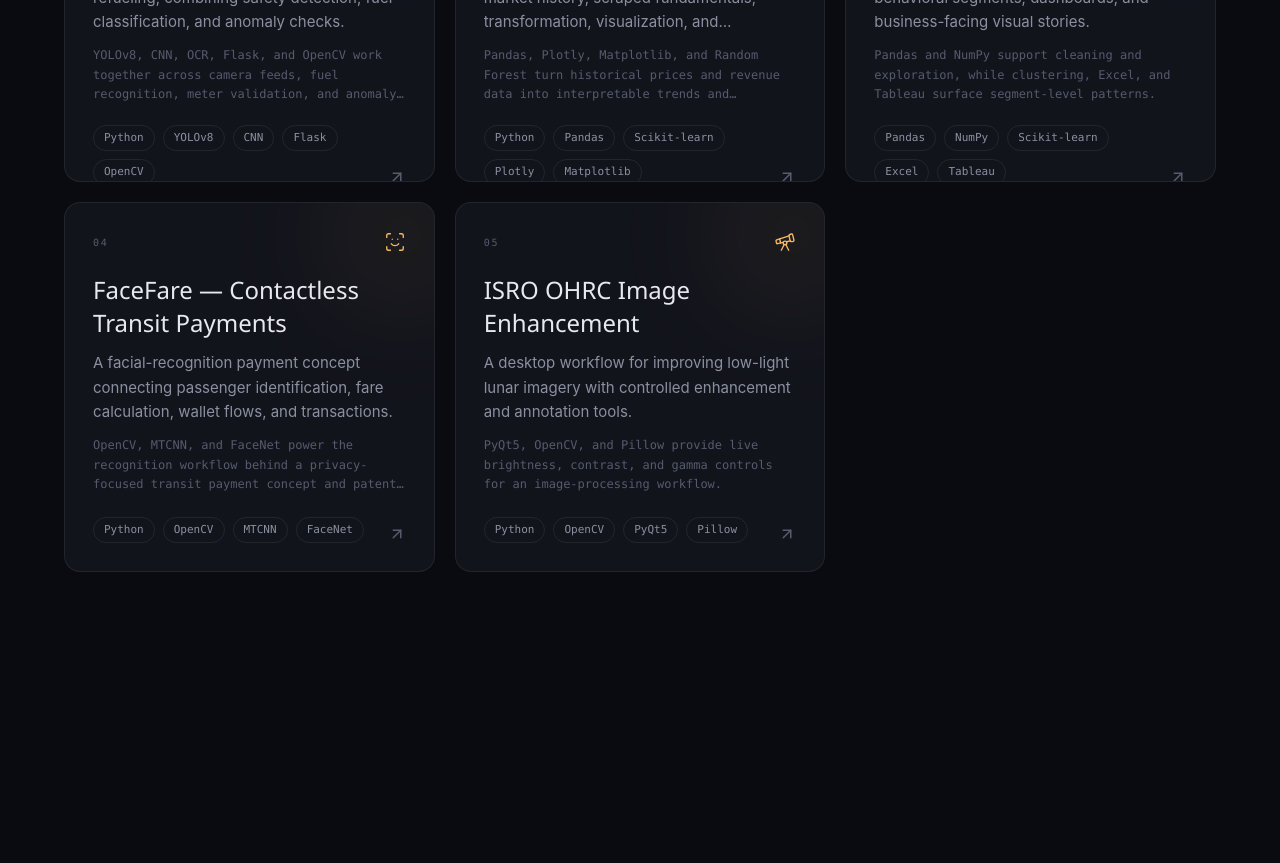
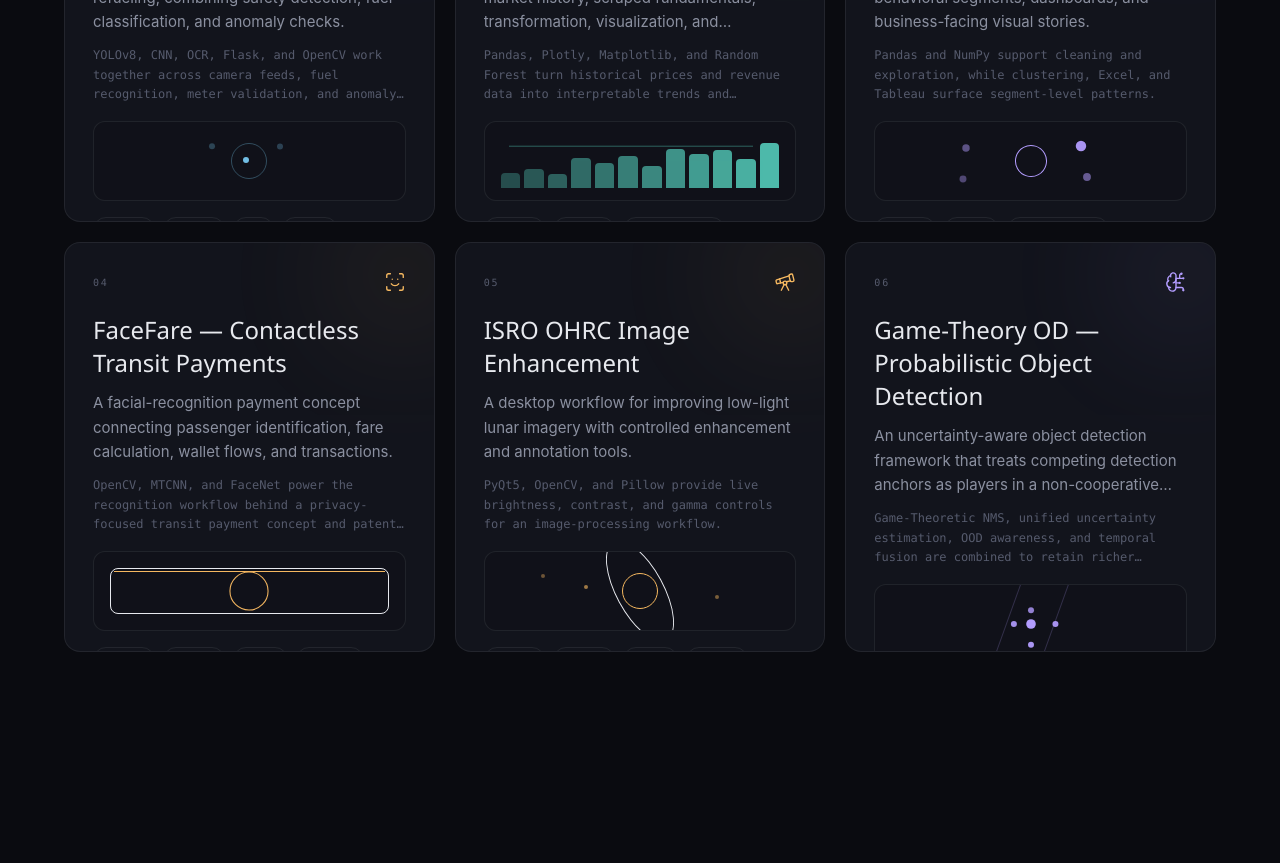
Before and after one commit to srivisnuA/portfolio, a Next.js app: page / in a window 1280 px wide. Shown: the part 2380-3243 px from the top of the page. Built offline with nearby package versions, Linux system fonts and the light colour scheme.

Commit message:
Add Game-Theory OD project and unique animated project visuals

```diff
--- a/components/EngineeringWorks.tsx
+++ b/components/EngineeringWorks.tsx
@@ -1,9 +1,22 @@
 "use client";
 
-import { ArrowUpRight, Fuel, TrendingUp, Telescope, Users, ScanFace } from "lucide-react";
+import { motion } from "framer-motion";
+import { ArrowUpRight, Fuel, TrendingUp, Telescope, Users, ScanFace, BrainCircuit } from "lucide-react";
 import Reveal from "./Reveal";
 
-const projects = [
+type VisualKind = "fuel" | "market" | "segments" | "face" | "lunar" | "game";
+
+const projects: Array<{
+  title: string;
+  description: string;
+  detail: string;
+  stack: string[];
+  href: string;
+  icon: typeof Fuel;
+  accent: string;
+  visual: VisualKind;
+  metric?: string;
+}> = [
   {
     title: "Refueling Safety & Fraud Detection",
     description:
@@ -14,6 +27,7 @@
     href: "https://github.com/srivisnuA/Vision-Based-Safety-Lapse-Detection-During-Vehicle-Refueling",
     icon: Fuel,
     accent: "var(--accent-cyan)",
+    visual: "fuel",
   },
   {
     title: "Historical Stock Analysis & Prediction",
@@ -25,6 +39,7 @@
     href: "https://github.com/srivisnuA/Historical-stock-price-prediction",
     icon: TrendingUp,
     accent: "var(--accent-teal)",
+    visual: "market",
   },
   {
     title: "Customer Behavior Analysis & Segmentation",
@@ -36,6 +51,7 @@
     href: "https://github.com/srivisnuA/customer-segmentation-analysis",
     icon: Users,
     accent: "#B39DFF",
+    visual: "segments",
   },
   {
     title: "FaceFare — Contactless Transit Payments",
@@ -47,6 +63,7 @@
     href: "https://github.com/srivisnuA/FaceFare",
     icon: ScanFace,
     accent: "var(--accent-amber)",
+    visual: "face",
   },
   {
     title: "ISRO OHRC Image Enhancement",
@@ -58,8 +75,174 @@
     href: "https://github.com/srivisnuA/Low-light-enhancement-of-ISRO-S-OHRC-image",
     icon: Telescope,
     accent: "var(--accent-amber)",
+    visual: "lunar",
+  },
+  {
+    title: "Game-Theory OD — Probabilistic Object Detection",
+    description:
+      "An uncertainty-aware object detection framework that treats competing detection anchors as players in a non-cooperative game.",
+    detail:
+      "Game-Theoretic NMS, unified uncertainty estimation, OOD awareness, and temporal fusion are combined to retain richer detection context.",
+    stack: ["Python", "PyTorch", "OpenCV", "GT-NMS", "OOD"],
+    href: "https://github.com/srivisnuA?tab=repositories",
+    icon: BrainCircuit,
+    accent: "#B39DFF",
+    visual: "game",
+    metric: "PDQ 0.76 · MGUE 0.36",
   },
 ];
+
+function ProjectVisual({ kind, accent }: { kind: VisualKind; accent: string }) {
+  if (kind === "fuel") {
+    return (
+      <div className="relative h-20 overflow-hidden rounded-xl border border-[var(--border-hair)] bg-black/10">
+        <motion.div
+          className="absolute left-1/2 top-1/2 h-11 w-11 -translate-x-1/2 -translate-y-1/2 rounded-full border"
+          style={{ borderColor: accent }}
+          animate={{ scale: [0.8, 1.15, 0.8], opacity: [0.35, 0.9, 0.35] }}
+          transition={{ duration: 2.2, repeat: Infinity, ease: "easeInOut" }}
+        />
+        {[0, 1, 2].map((i) => (
+          <motion.span
+            key={i}
+            className="absolute h-1.5 w-1.5 rounded-full"
+            style={{ background: accent, left: `${37 + i * 11}%`, top: `${28 + (i % 2) * 28}%` }}
+            animate={{ y: [0, -8, 0], opacity: [0.2, 0.9, 0.2] }}
+            transition={{ duration: 1.6 + i * 0.2, repeat: Infinity, delay: i * 0.2 }}
+          />
+        ))}
+        <motion.div
+          className="absolute inset-y-0 w-px"
+          style={{ background: accent }}
+          animate={{ x: [0, 520] }}
+          transition={{ duration: 2.4, repeat: Infinity, ease: "linear" }}
+        />
+      </div>
+    );
+  }
+
+  if (kind === "market") {
+    return (
+      <div className="flex h-20 items-end gap-1 overflow-hidden rounded-xl border border-[var(--border-hair)] bg-black/10 px-4 py-3">
+        {[28, 42, 34, 58, 46, 70, 56, 76, 64, 82, 72, 88].map((height, i) => (
+          <motion.span
+            key={i}
+            className="flex-1 rounded-t-sm"
+            style={{ background: accent, opacity: 0.28 + i * 0.045 }}
+            animate={{ height: [`${height * 0.72}%`, `${height}%`, `${height * 0.8}%`] }}
+            transition={{ duration: 1.4 + (i % 4) * 0.12, repeat: Infinity, repeatType: "mirror", ease: "easeInOut" }}
+          />
+        ))}
+        <motion.div
+          className="absolute ml-2 h-px w-[78%] self-start"
+          style={{ background: accent }}
+          animate={{ y: [14, 5, 12], opacity: [0.35, 0.9, 0.35] }}
+          transition={{ duration: 2.2, repeat: Infinity, ease: "easeInOut" }}
+        />
+      </div>
+    );
+  }
+
+  if (kind === "segments") {
+    return (
+      <div className="relative h-20 overflow-hidden rounded-xl border border-[var(--border-hair)] bg-black/10">
+        <motion.div
+          className="absolute left-1/2 top-1/2 h-8 w-8 -translate-x-1/2 -translate-y-1/2 rounded-full border"
+          style={{ borderColor: accent }}
+          animate={{ rotate: 360 }}
+          transition={{ duration: 7, repeat: Infinity, ease: "linear" }}
+        />
+        {[{ x: "28%", y: "28%" }, { x: "65%", y: "26%" }, { x: "27%", y: "68%" }, { x: "67%", y: "66%" }].map((point, i) => (
+          <motion.span
+            key={i}
+            className="absolute h-2 w-2 rounded-full"
+            style={{ left: point.x, top: point.y, background: accent }}
+            animate={{ scale: [0.8, 1.35, 0.8], opacity: [0.3, 1, 0.3] }}
+            transition={{ duration: 1.7 + i * 0.15, repeat: Infinity, delay: i * 0.18 }}
+          />
+        ))}
+      </div>
+    );
+  }
+
+  if (kind === "face") {
+    return (
+      <div className="relative h-20 overflow-hidden rounded-xl border border-[var(--border-hair)] bg-black/10">
+        <div className="absolute inset-4 rounded-lg border" style={{ borderColor: `${accent}55` }} />
+        <motion.div
+          className="absolute left-5 right-5 h-px"
+          style={{ background: accent }}
+          animate={{ top: [18, 54, 18] }}
+          transition={{ duration: 2.2, repeat: Infinity, ease: "easeInOut" }}
+        />
+        <motion.div
+          className="absolute left-1/2 top-1/2 h-9 w-9 -translate-x-1/2 -translate-y-1/2 rounded-full border"
+          style={{ borderColor: accent }}
+          animate={{ scale: [0.88, 1.1, 0.88], opacity: [0.45, 1, 0.45] }}
+          transition={{ duration: 1.8, repeat: Infinity, ease: "easeInOut" }}
+        />
+      </div>
+    );
+  }
+
+  if (kind === "lunar") {
+    return (
+      <div className="relative h-20 overflow-hidden rounded-xl border border-[var(--border-hair)] bg-black/10">
+        <motion.div
+          className="absolute left-1/2 top-1/2 h-9 w-9 -translate-x-1/2 -translate-y-1/2 rounded-full border"
+          style={{ borderColor: accent }}
+          animate={{ boxShadow: [`0 0 0 ${accent}00`, `0 0 26px ${accent}55`, `0 0 0 ${accent}00`] }}
+          transition={{ duration: 2.4, repeat: Infinity, ease: "easeInOut" }}
+        />
+        <motion.div
+          className="absolute left-1/2 top-1/2 h-12 w-28 -translate-x-1/2 -translate-y-1/2 rounded-[50%] border"
+          style={{ borderColor: `${accent}66` }}
+          animate={{ rotate: 360 }}
+          transition={{ duration: 5.5, repeat: Infinity, ease: "linear" }}
+        />
+        {[18, 32, 74].map((left, i) => (
+          <motion.span
+            key={left}
+            className="absolute h-1 w-1 rounded-full"
+            style={{ left: `${left}%`, top: `${28 + i * 14}%`, background: accent }}
+            animate={{ opacity: [0.25, 0.9, 0.25] }}
+            transition={{ duration: 1.7 + i * 0.25, repeat: Infinity, delay: i * 0.2 }}
+          />
+        ))}
+      </div>
+    );
+  }
+
+  return (
+    <div className="relative h-20 overflow-hidden rounded-xl border border-[var(--border-hair)] bg-black/10">
+      <motion.div
+        className="absolute left-1/2 top-1/2 h-3 w-3 -translate-x-1/2 -translate-y-1/2 rounded-full"
+        style={{ background: accent }}
+        animate={{ scale: [0.8, 1.25, 0.8], boxShadow: [`0 0 0 ${accent}00`, `0 0 18px ${accent}66`, `0 0 0 ${accent}00`] }}
+        transition={{ duration: 1.6, repeat: Infinity, ease: "easeInOut" }}
+      />
+      {[0, 1, 2, 3].map((i) => (
+        <motion.span
+          key={i}
+          className="absolute left-1/2 top-1/2 h-1.5 w-1.5 -translate-x-1/2 -translate-y-1/2 rounded-full"
+          style={{ background: accent }}
+          animate={{
+            x: [Math.cos(i * Math.PI / 2) * 8, Math.cos(i * Math.PI / 2) * 34],
+            y: [Math.sin(i * Math.PI / 2) * 8, Math.sin(i * Math.PI / 2) * 34],
+            opacity: [0.35, 0.95, 0.35],
+          }}
+          transition={{ duration: 1.8, repeat: Infinity, delay: i * 0.15, ease: "easeInOut" }}
+        />
+      ))}
+      <motion.div
+        className="absolute inset-4 rounded-full border"
+        style={{ borderColor: `${accent}35` }}
+        animate={{ rotate: 360 }}
+        transition={{ duration: 8, repeat: Infinity, ease: "linear" }}
+      />
+    </div>
+  );
+}
 
 export default function EngineeringWorks() {
   return (
@@ -83,7 +266,7 @@
                 </p>
               </div>
               <span className="hidden font-mono text-xs text-[var(--text-faint)] sm:block">
-                05 PROJECTS
+                06 PROJECTS
               </span>
             </div>
           </Reveal>
@@ -91,13 +274,13 @@
 
         <div className="mt-12 grid grid-cols-1 gap-5 sm:grid-cols-2 lg:grid-cols-3">
           {projects.map((p, i) => (
-            <Reveal key={p.title} delay={i * 0.07} className={i === 3 ? "lg:col-start-1" : i === 4 ? "lg:col-start-2" : ""}>
+            <Reveal key={p.title} delay={i * 0.06}>
               <a
                 href={p.href}
                 target="_blank"
                 rel="noopener noreferrer"
                 aria-label={`Open ${p.title} on GitHub`}
-                className="focus-ring group relative flex h-[370px] flex-col justify-between overflow-hidden rounded-2xl border border-[var(--border-hair)] bg-[var(--bg-panel)] p-6 transition-all duration-500 hover:-translate-y-1.5 hover:border-[var(--border-hair-strong)] hover:shadow-2xl hover:shadow-black/20 sm:p-7"
+                className="focus-ring group relative flex h-[410px] flex-col justify-between overflow-hidden rounded-2xl border border-[var(--border-hair)] bg-[var(--bg-panel)] p-6 transition-all duration-500 hover:-translate-y-1.5 hover:border-[var(--border-hair-strong)] hover:shadow-2xl hover:shadow-black/20 sm:p-7"
               >
                 <div
                   className="pointer-events-none absolute -right-12 -top-12 h-40 w-40 rounded-full opacity-[0.07] blur-3xl transition-all duration-700 group-hover:scale-150 group-hover:opacity-[0.16]"
@@ -120,10 +303,18 @@
                   <p className="font-mono mt-3 line-clamp-3 text-xs leading-relaxed text-[var(--text-faint)]">
                     {p.detail}
                   </p>
+                  <div className="mt-4">
+                    <ProjectVisual kind={p.visual} accent={p.accent} />
+                  </div>
+                  {p.metric && (
+                    <span className="font-mono mt-3 inline-flex rounded-full border border-[var(--border-hair)] px-2.5 py-1 text-[10px] text-[var(--text-faint)]">
+                      {p.metric}
+                    </span>
+                  )}
                 </div>
-                <div className="relative mt-5 flex items-end justify-between gap-4">
+                <div className="relative flex items-end justify-between gap-4 pt-4">
                   <div className="flex flex-wrap gap-2 overflow-hidden">
-                    {p.stack.map((s) => (
+                    {p.stack.slice(0, 4).map((s) => (
                       <span key={s} className="font-mono rounded-full border border-[var(--border-hair)] px-2.5 py-1 text-[11px] text-[var(--text-muted)] transition-colors group-hover:border-[var(--border-hair-strong)]">
                         {s}
                       </span>
```
